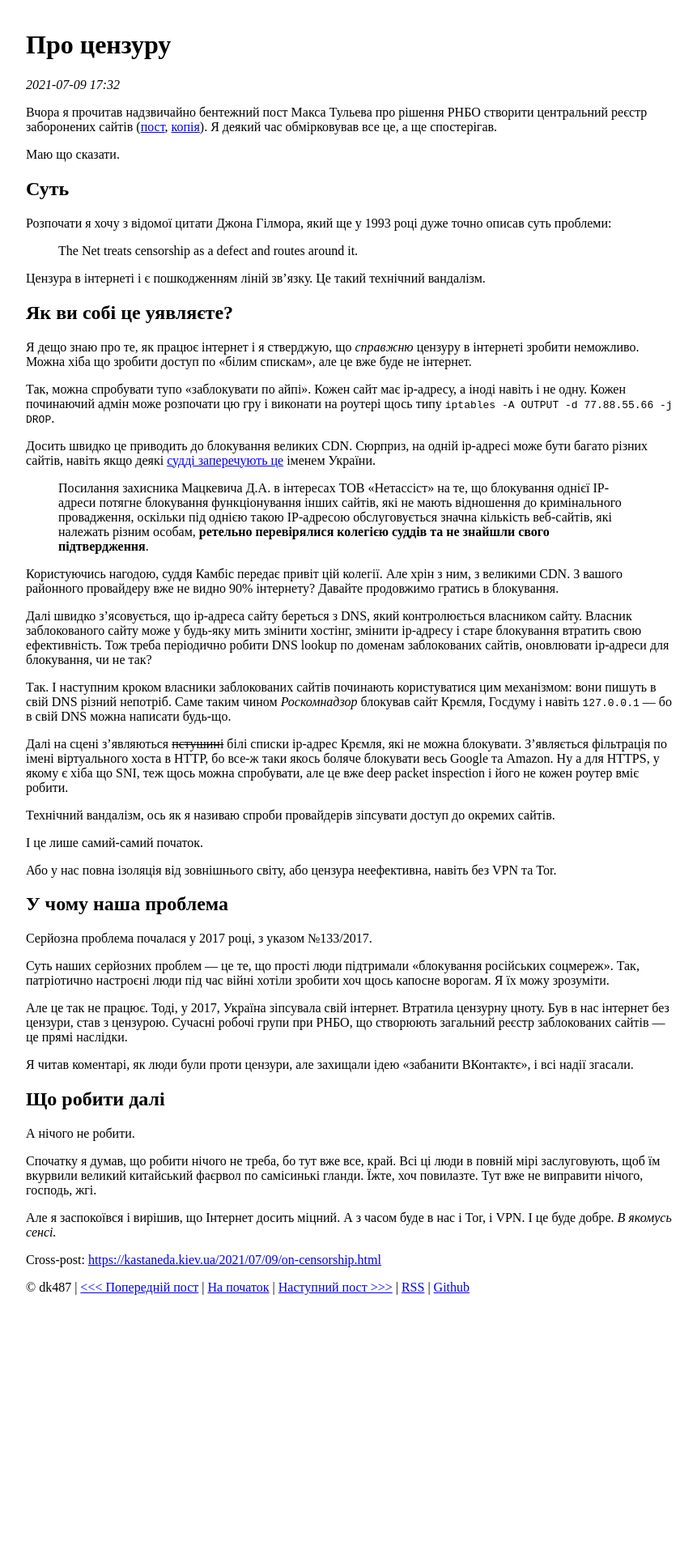
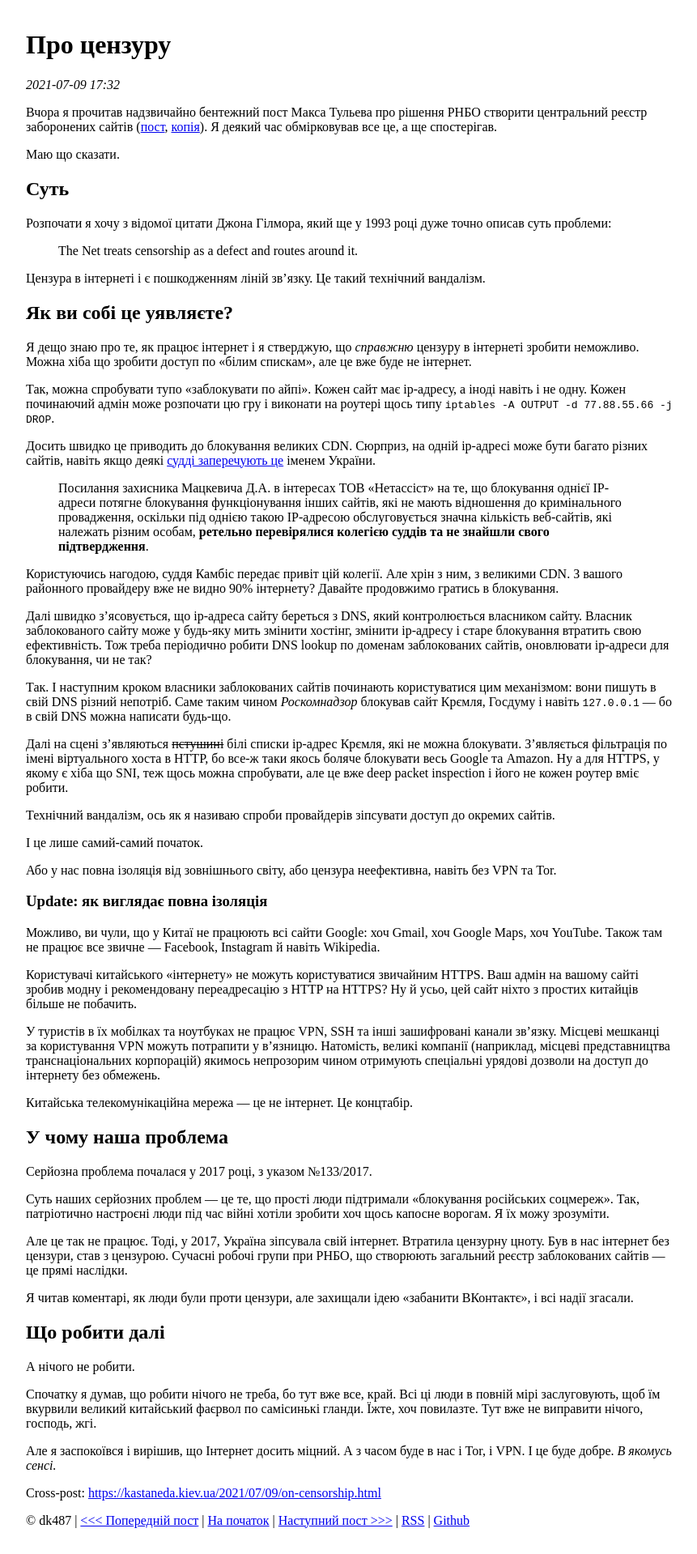
Before and after one commit to dk487/test.de.co.ua, a Jekyll site: the page built from _posts/2021/2021-07-09-on-censorship.md, in a window 1280 px wide. Shown: the whole page at 81% size, without its empty margins (208-1069 px from the left). Built offline with Jekyll 4.4.1, drawn with Linux system fonts in a browser that asks for light colours; before the commit the page ends 1631 px from its top, so only the background shows below that.

Commit message:
Post update

```diff
--- a/_posts/2021/2021-07-09-on-censorship.md
+++ b/_posts/2021/2021-07-09-on-censorship.md
@@ -44,6 +44,17 @@ date: 2021-07-09 20:32:00 +03:00
 Або у нас повна ізоляція від зовнішнього світу, або цензура неефективна, навіть без VPN та Tor.
 
 
+### Update: як виглядає повна ізоляція
+
+Можливо, ви чули, що у Китаї не працюють всі сайти Google: хоч Gmail, хоч Google Maps, хоч YouTube. Також там не працює все звичне — Facebook, Instagram й навіть Wikipedia.
+
+Користувачі китайського «інтернету» не можуть користуватися звичайним HTTPS. Ваш адмін на вашому сайті зробив модну і рекомендовану переадресацію з HTTP на HTTPS? Ну й усьо, цей сайт ніхто з простих китайців більше не побачить.
+
+У туристів в їх мобілках та ноутбуках не працює VPN, SSH та інші зашифровані канали зв'язку. Місцеві мешканці за користування VPN можуть потрапити у в'язницю. Натомість,  великі компанії (наприклад, місцеві представництва транснаціональних корпорацій) якимось непрозорим чином отримують спеціальні урядові дозволи на доступ до інтернету без обмежень.
+
+Китайська телекомунікаційна мережа — це не інтернет. Це концтабір.
+
+
 У чому наша проблема
 --------------------
 
```
